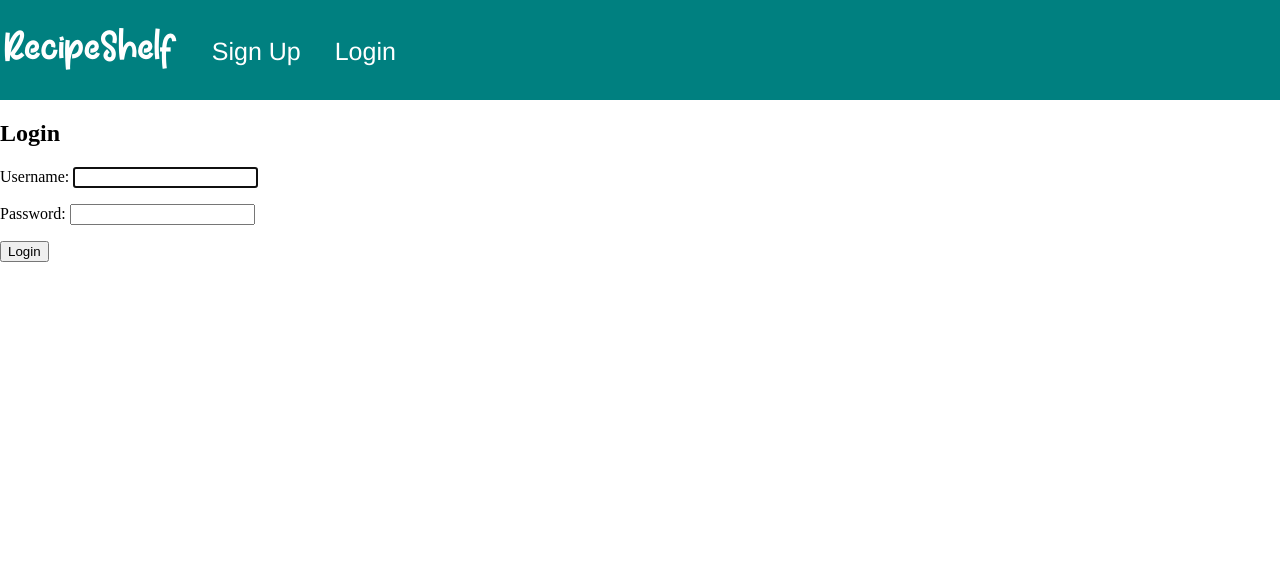
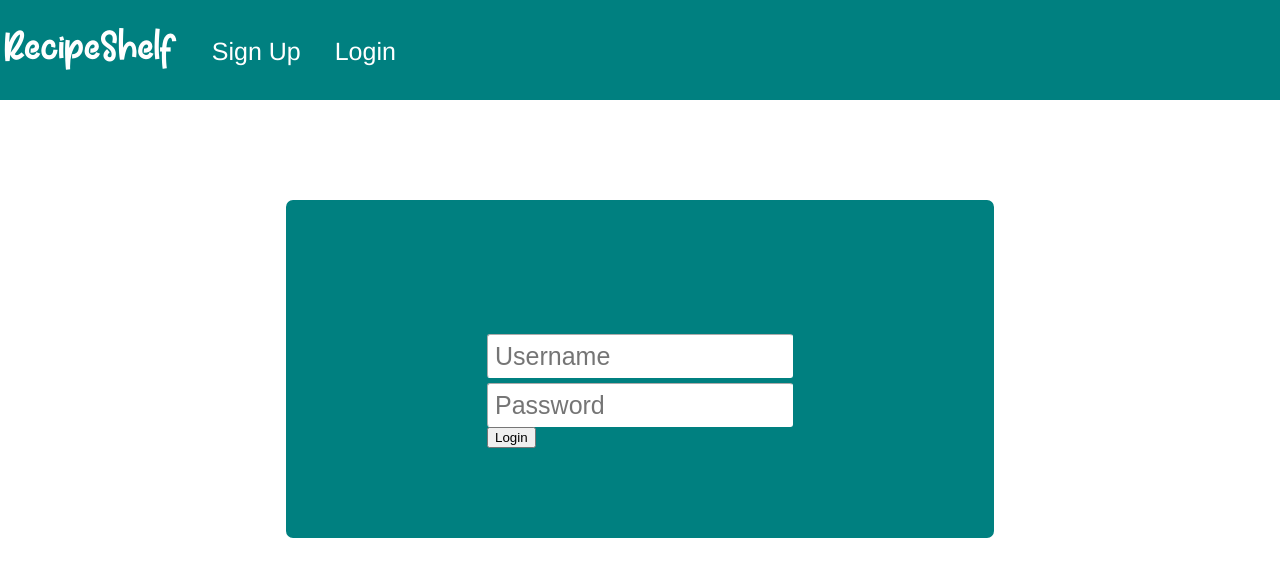
Before and after one commit to L-E-Freeman/RecipeShelf, a Django app: page /recipes/login in a window 1280 px wide. Shown: the top 577 px of the page. Run offline with Django 3.2, Linux system fonts and the light colour scheme; some libraries are stand-ins or nearby versions.

Commit message:
CSS styling for home page, and most of CSS styling for login page added.

```diff
--- a/recipes/forms.py
+++ b/recipes/forms.py
@@ -2,6 +2,8 @@ from django import forms
 from django.forms.formsets import BaseFormSet
 from .models import Ingredient, MethodStep, RecipeCard
 from django.forms import inlineformset_factory
+from django.contrib.auth.forms import AuthenticationForm
+from django.forms.widgets import PasswordInput, TextInput
 
 # Forms created using models. Formsets created using the forms which allow
 # the same form to be repeated many times on a single page.
@@ -42,3 +44,10 @@ MethodFormSet = inlineformset_factory(
     can_delete_extra = False,
     can_delete= False,
     max_num=3)
+
+class CustomAuthForm(AuthenticationForm):
+    username = forms.CharField(widget=TextInput(attrs={
+        'class':'validate',
+        'placeholder': 'Username'}))
+    password = forms.CharField(widget=PasswordInput(attrs={
+        'placeholder': 'Password'}))
--- /dev/null
+++ b/recipes/static/recipes/login_style.css
@@ -0,0 +1,65 @@
+.logincontainer {
+    display: flex;
+    justify-content: center;
+    height: 200px;
+    width: 700px;
+    padding-top: 130px;
+    border: solid;
+    border-width: 4px;
+    border-radius: 7px;
+    border-color: teal;
+    background-color: teal;
+    margin-top: 100px;
+    margin-left: auto;
+    margin-right: auto;
+}
+
+input[type=text] {
+    display: inline-block;
+    width: 300px;
+    height: 40px;
+    border-width: 1px;
+    border-color: white;
+    border-radius: 3px;
+    font-size: 25px;
+}
+
+input[type=password] {
+    display: inline-block;
+    width: 300px;
+    height: 40px;
+    border-width: 1px;
+    border-color: white;
+    border-radius: 3px;
+    font-size: 25px;
+}
+
+/* Removes highlighted border on click */
+input[type=text]:focus {
+    outline-width: 0;
+}
+
+input[type=password]:focus {
+    outline-width: 0;
+}
+
+input[type=text]::placeholder {
+    font-size: 25px;
+    padding-left: 5px;
+    margin-top: 10px;
+}
+
+input[type=password]::placeholder {
+
+    font-size: 25px;
+    padding-left: 5px;
+}
+
+.formcontainer {
+    display: flex;
+    justify-content: center;
+}
+
+.username {
+    padding-bottom: 5px;
+}
--- a/recipes/templates/recipes/login.html
+++ b/recipes/templates/recipes/login.html
@@ -1,13 +1,29 @@
 {% extends 'recipes/base.html' %}
 
 {% block content %}
-<h2>Login</h2>
+{% load static %}
+<link rel="stylesheet" type="text/css" href="{% static 'recipes/login_style.css' %}">
+
 {% if error_message %}
 {{ error_message }}
 {% endif %}
+
 <form method="post">
-  {% csrf_token %}
-  {{ form.as_p }}
-  <button type="submit">Login</button>
+    {% csrf_token %}
+    <div class="logincontainer">
+        <div class="formcontainer">
+            <div class="forms">
+                <div class="username">
+                    {{ form.username }}
+                </div>
+                <div class="password">
+                    {{ form.password }}
+                </div>
+
+                <button type="submit">Login</button>
+            </div>
+        </div>
+    </div>
 </form>
+
 {% endblock %}
--- a/recipes/urls.py
+++ b/recipes/urls.py
@@ -1,4 +1,7 @@
 from django.urls import path
+
+
+from recipes.forms import CustomAuthForm
 
 from . import views
 
--- a/recipes/views.py
+++ b/recipes/views.py
@@ -11,7 +11,7 @@ from django.contrib.auth.mixins import LoginRequiredMixin
 from django.contrib.auth.decorators import login_required
 from django.views.generic.list import ListView
 
-from .forms import (IngredientFormSet, MethodFormSet, RecipeForm)
+from .forms import (IngredientFormSet, MethodFormSet, RecipeForm, CustomAuthForm)
 from .models import RecipeCard
 
 
@@ -226,10 +226,10 @@ def signup(request):
 def login_user(request):
     """Login page"""
     if request.method == "GET":
-        form = AuthenticationForm()
+        form = CustomAuthForm()
         return render(request, 'recipes/login.html', {'form':form})
     if request.method == "POST":
-        form = AuthenticationForm(request, data = request.POST)
+        form = CustomAuthForm(request, data = request.POST)
         if form.is_valid():
             username = form.cleaned_data.get('username')
             password = form.cleaned_data.get('password')
```
Also changed, not shown: db.sqlite3.
